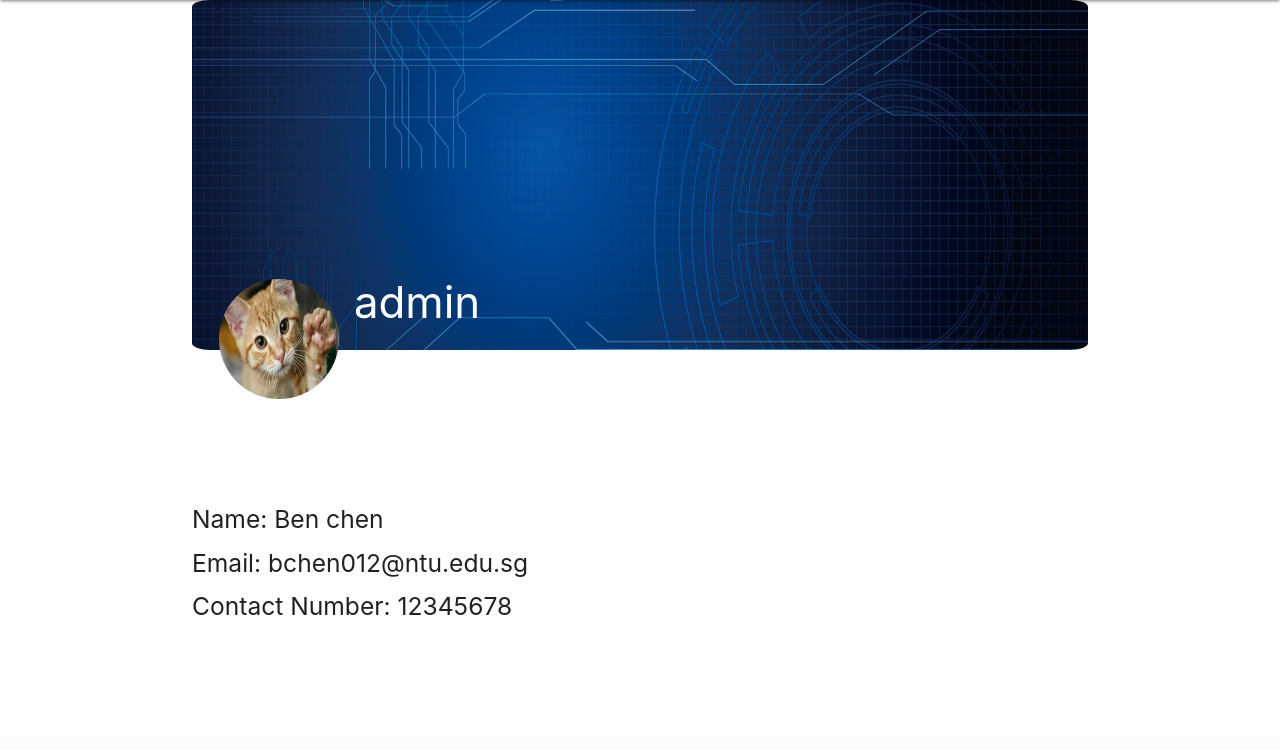
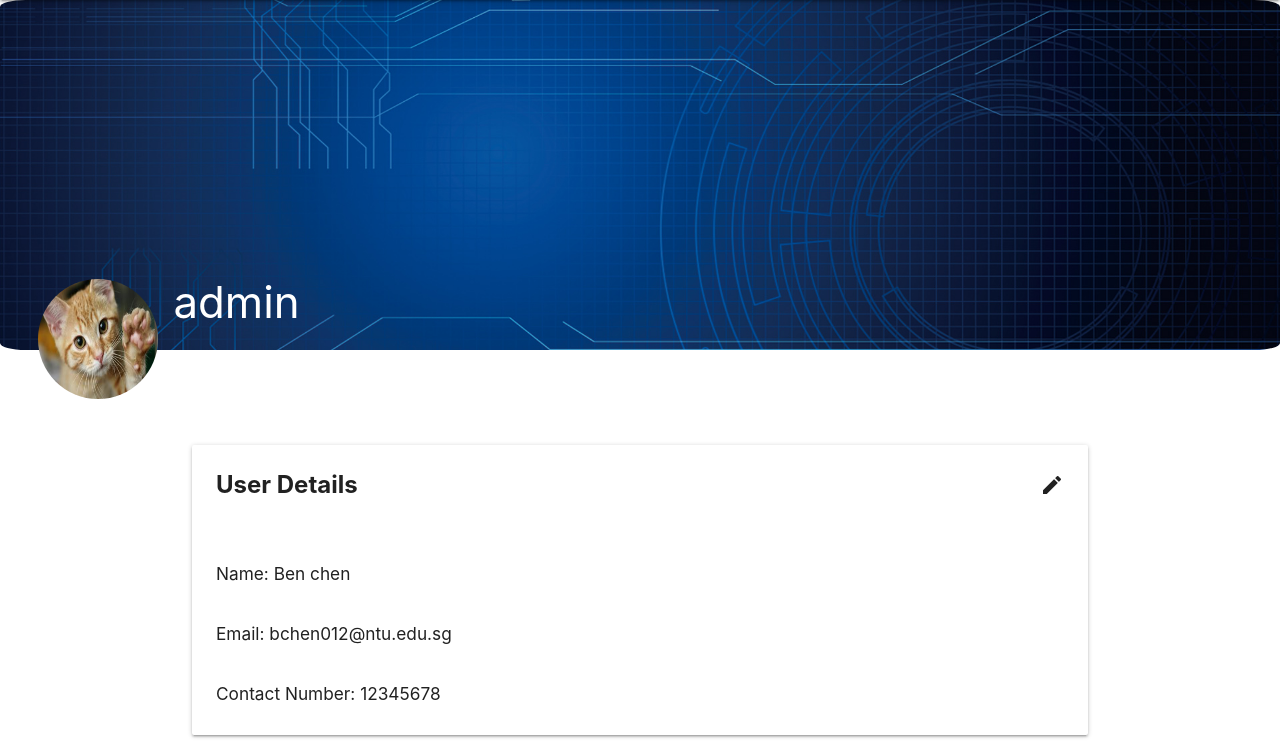
Before and after one commit to bchen012/SE_Project, a Django app: page /profile/ in a window 1280 px wide. Shown: the part 64-814 px from the top of the page. Before the commit the page ends 679 px from the top, so only its background shows below. Run offline with Django 3.2, Linux system fonts and the light colour scheme; a user stored in the database is signed in; data comes from the database, SQL or seed files in the repository; both versions use the stored data as it was after the commit.

Commit message:
Added edit profile

```diff
--- a/templates/base.html
+++ b/templates/base.html
@@ -2,6 +2,7 @@
 
 <html>
     <head>
+        <title>{% block title %}HOMEBASE{% endblock %}</title>
       <!-- Compiled and minified CSS -->
     <link rel="stylesheet" href="https://cdnjs.cloudflare.com/ajax/libs/materialize/1.0.0/css/materialize.min.css">
      <link href="https://fonts.googleapis.com/icon?family=Material+Icons" rel="stylesheet">
--- a/templates/base2.html
+++ b/templates/base2.html
@@ -27,7 +27,7 @@
 <div class="navbar-fixed">
 <nav>
     <div class="nav-wrapper grey lighten-5">
-      <a href="#" class="brand-logo"><img src= "{% static 'media/Logo.png' %}"  width="200" height="60" }} ></a>
+      <a href="{% url 'main' %}" class="brand-logo"><img src= "{% static 'media/Logo.png' %}"  width="200" height="60" }} ></a>
       <ul id="nav-mobile" class="right hide-on-med-and-down">
         <li><a style="color: black" href="{% url 'main' %}">Home</a></li>
         <li><a style="color: black" href="{% url 'post-create' %}">Post</a></li>
--- a/templates/users/users_profile.html
+++ b/templates/users/users_profile.html
@@ -34,20 +34,35 @@
     }
   </style>
 </head>
-    <div class="container">
-        <div class="content-section">
+    <div class="content-section">
         <img class="banner" src={% static 'media/tech-banner.jpg' %}  height="350">
 
         <div class="content">
             <img src="{{ user.profile.image.url }}" width="120" height="120">
             <h3>{{ user.username }}</h3>
         </div>
-
-        <br>
-        <br>
-        <h5> Name: {{ user.first_name }} {{ user.last_name }}</h5>
-        <h5> Email: {{ user.email }}</h5>
-        <h5> Contact Number: {{ user.profile.contactNumber }}</h5>
+    <div class="container">
+          <div class="card">
+            <div class="card-content">
+                <span class="card-title activator grey-text text-darken-4" style="font-weight: bold;">User Details<i class="material-icons right">edit</i></span>
+                <br>
+                <br>
+                <h6> Name: {{ user.first_name }} {{ user.last_name }}</h6>
+                <br>
+                <h6> Email: {{ user.email }}</h6>
+                <br>
+                <h6> Contact Number: {{ user.profile.contactNumber }}</h6>
+            </div>
+            <div class="card-reveal">
+                <span class="card-title grey-text text-darken-4">Edit Profile<i class="material-icons right">close</i></span>
+            <form method="POST" enctype="multipart/form-data">
+              {% csrf_token %}
+                  {{ u_form.as_p }}
+                  {{ p_form.as_p }}
+                <button class ="btn btn-outline-info" type="submit">Submit</button>
+            </form>
+            </div>
+          </div>
     </div>
 </div>
 {% endblock content %}
--- a/users/forms.py
+++ b/users/forms.py
@@ -1,6 +1,7 @@
 from django import forms
 from django.contrib.auth.models import User
 from django.contrib.auth.forms import UserCreationForm
+from .models import Profile
 
 
 class UserRegisterForm(UserCreationForm):
@@ -24,3 +25,24 @@ class UserRegisterForm(UserCreationForm):
                                              'password can’t be entirely numeric. <br><br></small> '
         for fieldname in ['username', 'password2']:
             self.fields[fieldname].help_text = None
+
+
+class UserUpdateForm(forms.ModelForm):
+    email = forms.EmailField()
+
+    class Meta:
+        model = User
+        help_texts = {'username': (None)}
+        fields = ['username', 'first_name', 'last_name', 'email']
+
+
+class ProfileUpdateForm(forms.ModelForm):
+    class Meta:
+        model = Profile
+        fields = ['contactNumber', 'image']
+        labels = {
+            'contactNumber': 'Contact number',
+        }
+        widgets = {
+            'contactNumber': forms.TextInput(attrs={'autocomplete': 'off'}),
+        }
--- a/users/views.py
+++ b/users/views.py
@@ -1,9 +1,7 @@
 # -*- coding: utf-8 -*-
 from __future__ import unicode_literals
-
 from django.contrib.auth.decorators import login_required
-
-from .forms import UserRegisterForm
+from .forms import UserRegisterForm, UserUpdateForm, ProfileUpdateForm
 from django.shortcuts import render
 from django.contrib.auth import authenticate, login
 from django.shortcuts import render, redirect
@@ -41,9 +39,27 @@ def users_profile(request, username):
 def profile(request):
     user = request.user
     profile = Profile.objects.get(user=user)
+
+    if request.method == 'POST':
+        u_form = UserUpdateForm(request.POST, instance=request.user)
+        p_form = ProfileUpdateForm(request.POST,
+                                   request.FILES,
+                                   instance=request.user.profile)
+
+        if u_form.is_valid() and p_form.is_valid():
+            u_form.save()
+            p_form.save()
+
+            return redirect('profile')
+
+    else:
+        u_form = UserUpdateForm(instance=request.user)
+        p_form = ProfileUpdateForm(instance=request.user.profile)
     context = {
         'user': user,
         'profile': profile,
+        'u_form': u_form,
+        'p_form': p_form,
     }
 
     return render(request, 'users/users_profile.html', context)
```
Also changed, not shown: db.sqlite3, static/media/home_images/default_copy.jpg (added), static/media/profile_pics/105828578-1554223245858gettyimages-149052633.jpeg (added).
